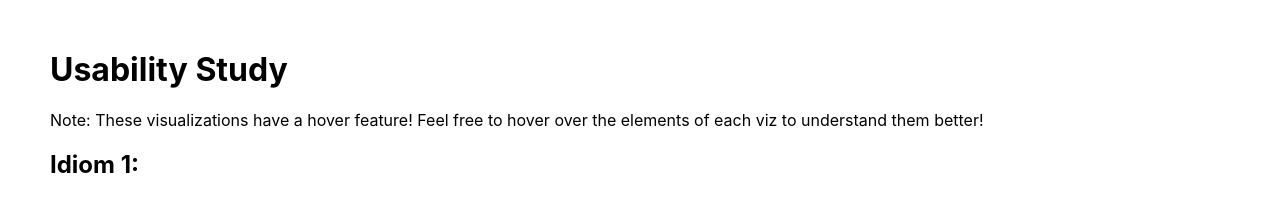
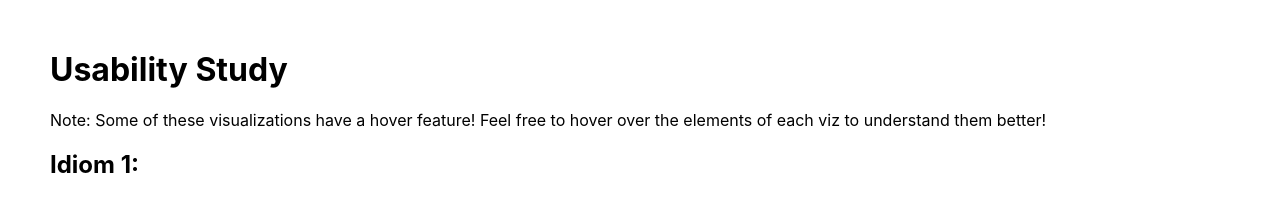
Before and after one commit to aparnak799/viz-usability-study, a React (Create React App) app in the folder viz-study/: page / in a window 1280 px wide. Shown: the top 200 px of the page. Built offline with nearby package versions, Linux system fonts and the light colour scheme.

Commit message:
final - 2

```diff
--- a/viz-study/src/App.js
+++ b/viz-study/src/App.js
@@ -2,7 +2,7 @@ function App() {
   return (
     <div className="App" style={{margin:"50px"}}>
       <h1>Usability Study</h1>
-      <p>Note: These visualizations have a hover feature! Feel free to hover over the elements of each viz to understand them better!</p>
+      <p>Note: Some of these visualizations have a hover feature! Feel free to hover over the elements of each viz to understand them better!</p>
       <div className="subheading">
         <h2>Idiom 1:</h2>
         <h3>The level of poverty in a given region can have an impact on the number of individuals who succumb to cancer.</h3>
```
